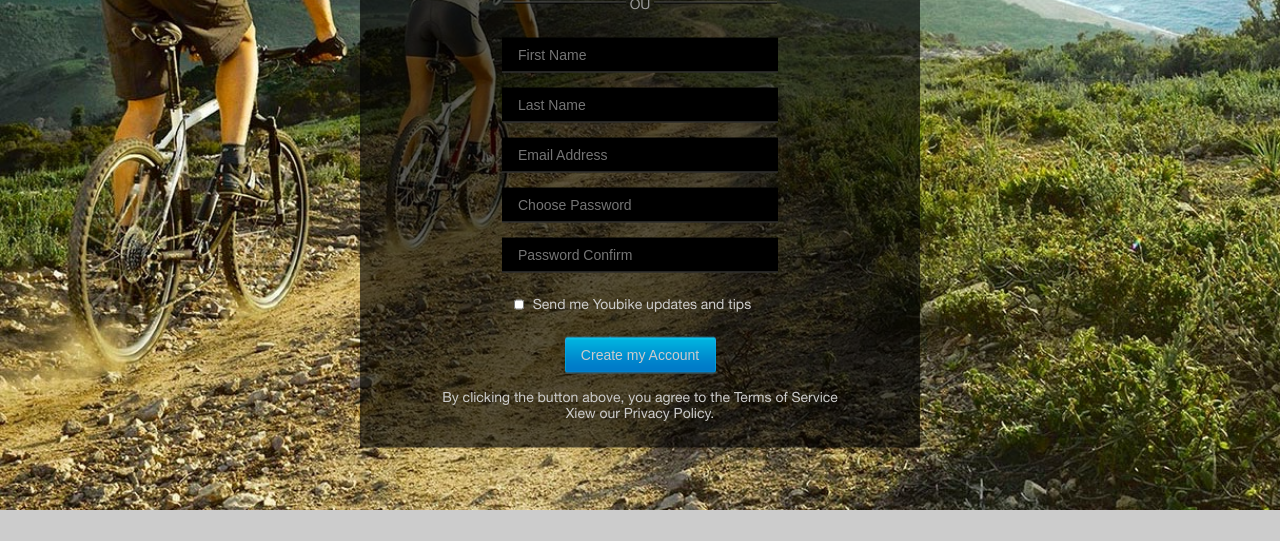
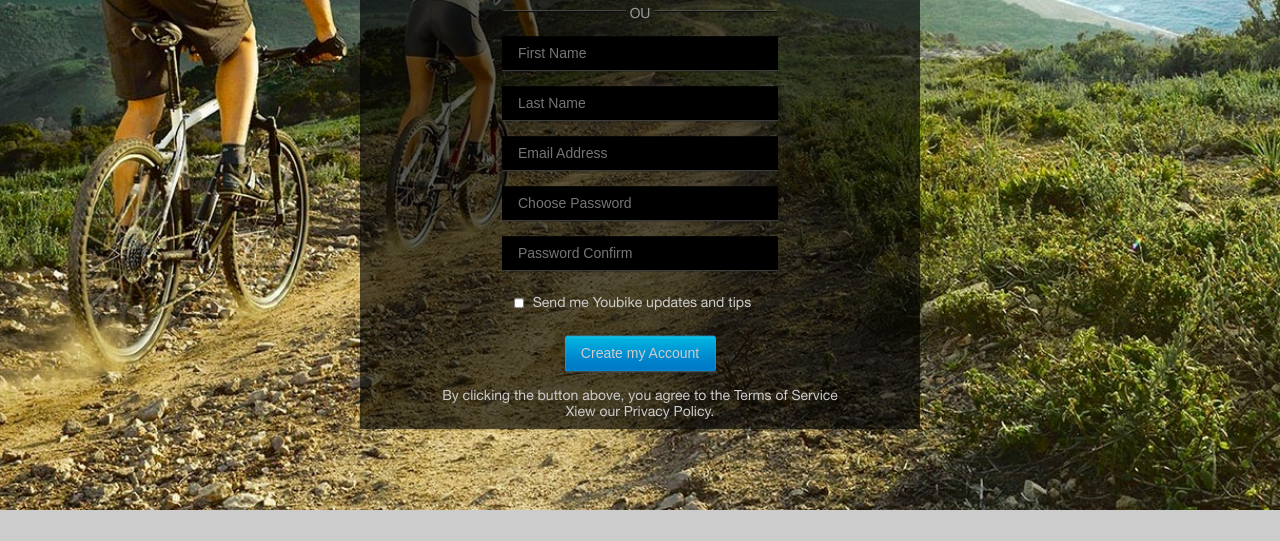
Before and after one commit to pavlichenko86/homework-4, a plain HTML site: page form/index.html in a window 1280 px wide. Shown: the part 259-800 px from the top of the page. Drawn offline with Linux system fonts and the light colour scheme; files whose address does not match are found by name.

Commit message:
Add files via upload
подкоректировал отступы, чтобы форма на экране 1366 не налазила на меню

```diff
--- a/form/style.css
+++ b/form/style.css
@@ -69,7 +69,6 @@ li.active>a>span{
 
 .my-form{
 	width: 560px;
-	height: 613px;
 	position: fixed;
 	top: 50%;
 	left: 50%;
@@ -79,7 +78,6 @@ li.active>a>span{
 }
 
 .name{
-	height: 61px;
 	background: rgba(0, 0, 0, 0.63);
 }
 
@@ -91,7 +89,6 @@ h2{
 
 .form{
 	width: 560px;
-	height: 550px;
 	margin: 2px auto 0;
 	background: rgba(0, 0, 0, 0.63);
 }
@@ -110,7 +107,7 @@ h2{
 	width: 276px;
 	color: #999999;
 	font-size: 14px;
-	margin: 25px auto;
+	margin: 15px auto;
 }
 
 .ou>span{
@@ -216,3 +213,7 @@ input[type="submit"]:hover{
 	width: 400px;
 	margin: 0 auto;
 }
+
+.form>span:last-child{
+	padding-bottom: 10px;
+}
```
Also changed, not shown: form/index.html (+2 -1 lines).
